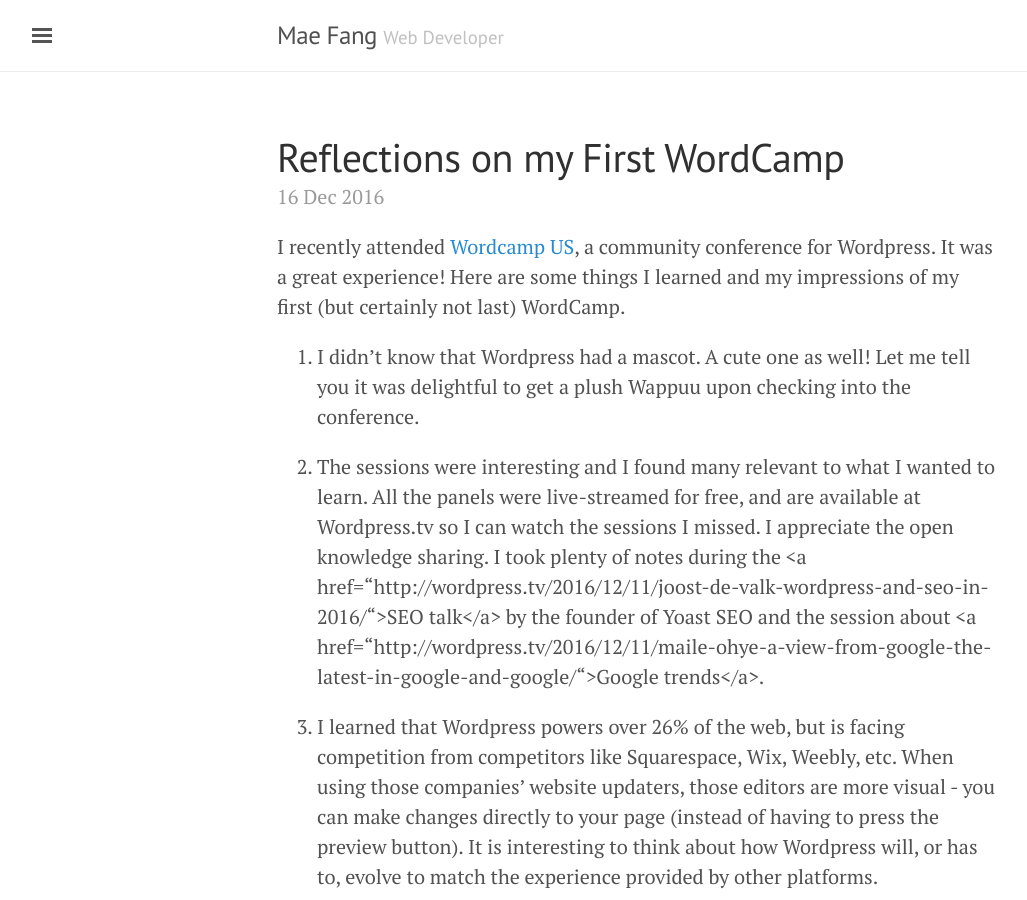
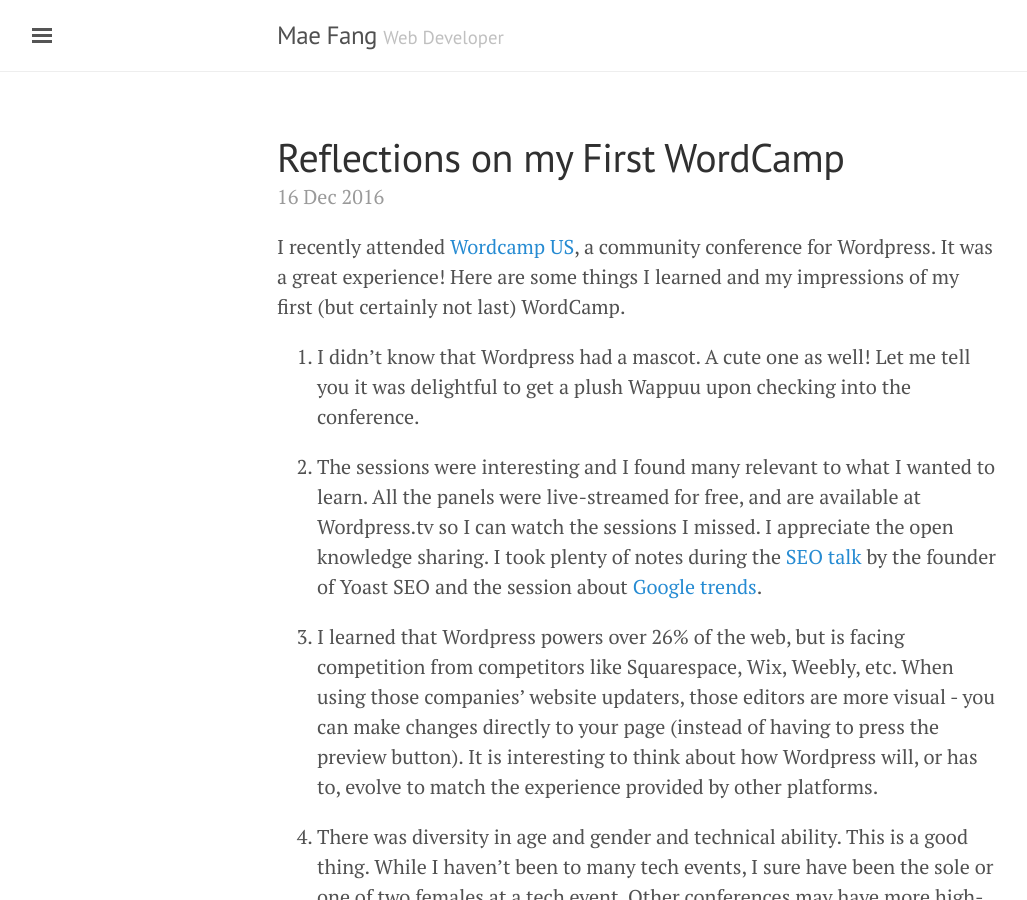
Before and after one commit to mmmfang/blog, a Jekyll site: the page built from _posts/2016-12-16-wordcamp-us.md, in a window 1280 px wide and 900 px high. Shown: the whole window, without its empty margins (3-1030 px from the left). Built offline with Jekyll 4.4.1, drawn with Linux system fonts in a browser that asks for light colours; part of the change alters nothing that is shown.

Commit message:
correct links using md format

```diff
--- a/_posts/2016-12-16-wordcamp-us.md
+++ b/_posts/2016-12-16-wordcamp-us.md
@@ -7,7 +7,7 @@ I recently attended [Wordcamp US](https://2016.us.wordcamp.org), a community con
 
 1. I didn’t know that Wordpress had a mascot. A cute one as well! Let me tell you it was delightful to get a plush Wappuu upon checking into the conference.
 
-2. The sessions were interesting and I found many relevant to what I wanted to learn. All the panels were live-streamed for free, and are available at Wordpress.tv so I can watch the sessions I missed. I appreciate the open knowledge sharing. I took plenty of notes during the <a href=“http://wordpress.tv/2016/12/11/joost-de-valk-wordpress-and-seo-in-2016/“>SEO talk</a> by the founder of Yoast SEO and the session about <a href=“http://wordpress.tv/2016/12/11/maile-ohye-a-view-from-google-the-latest-in-google-and-google/“>Google trends</a>.
+2. The sessions were interesting and I found many relevant to what I wanted to learn. All the panels were live-streamed for free, and are available at Wordpress.tv so I can watch the sessions I missed. I appreciate the open knowledge sharing. I took plenty of notes during the [SEO talk](http://wordpress.tv/2016/12/11/joost-de-valk-wordpress-and-seo-in-2016) by the founder of Yoast SEO and the session about [Google trends](http://wordpress.tv/2016/12/11/maile-ohye-a-view-from-google-the-latest-in-google-and-google).
 
 3. I learned that Wordpress powers over 26% of the web, but is facing competition from competitors like Squarespace, Wix, Weebly, etc. When using those companies’ website updaters, those editors are more visual -  you can make changes directly to your page (instead of having to press the preview button). It is interesting to think about how Wordpress will, or has to, evolve to match the experience provided by other platforms.
 
```
